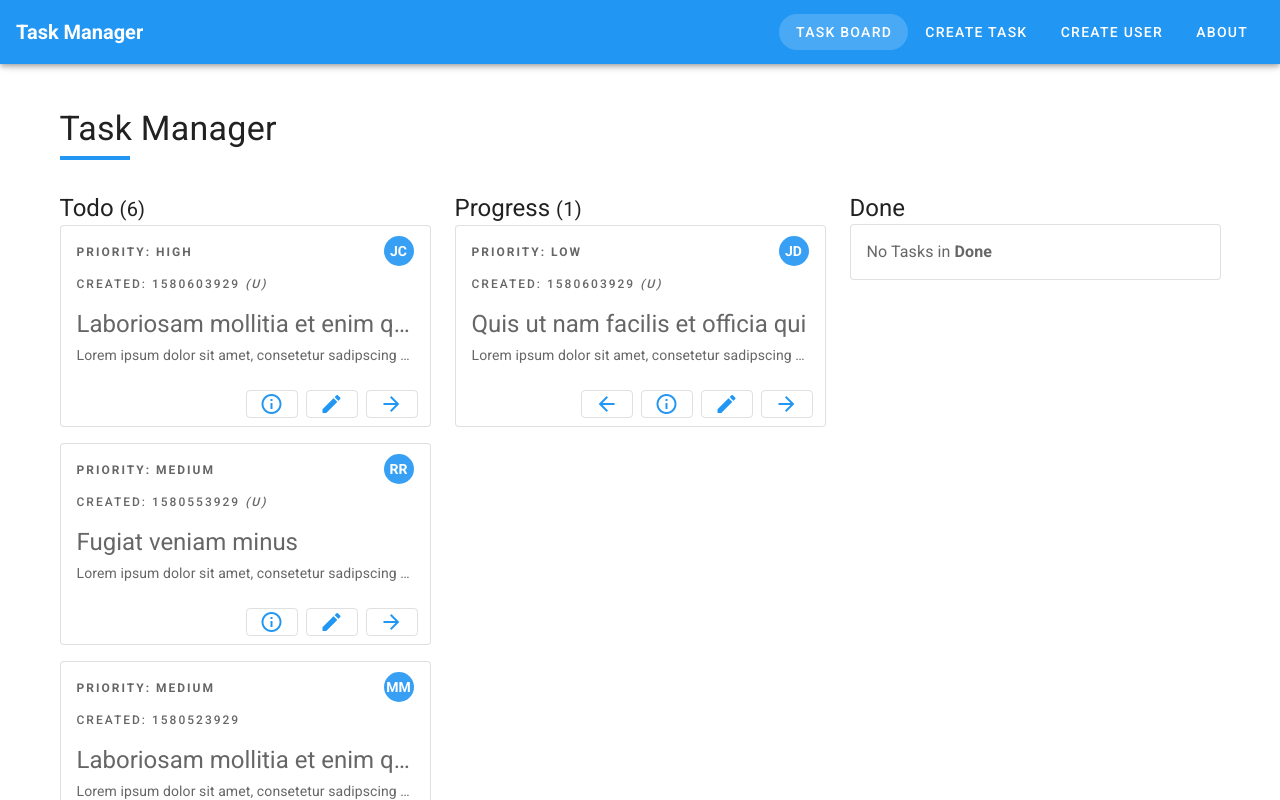
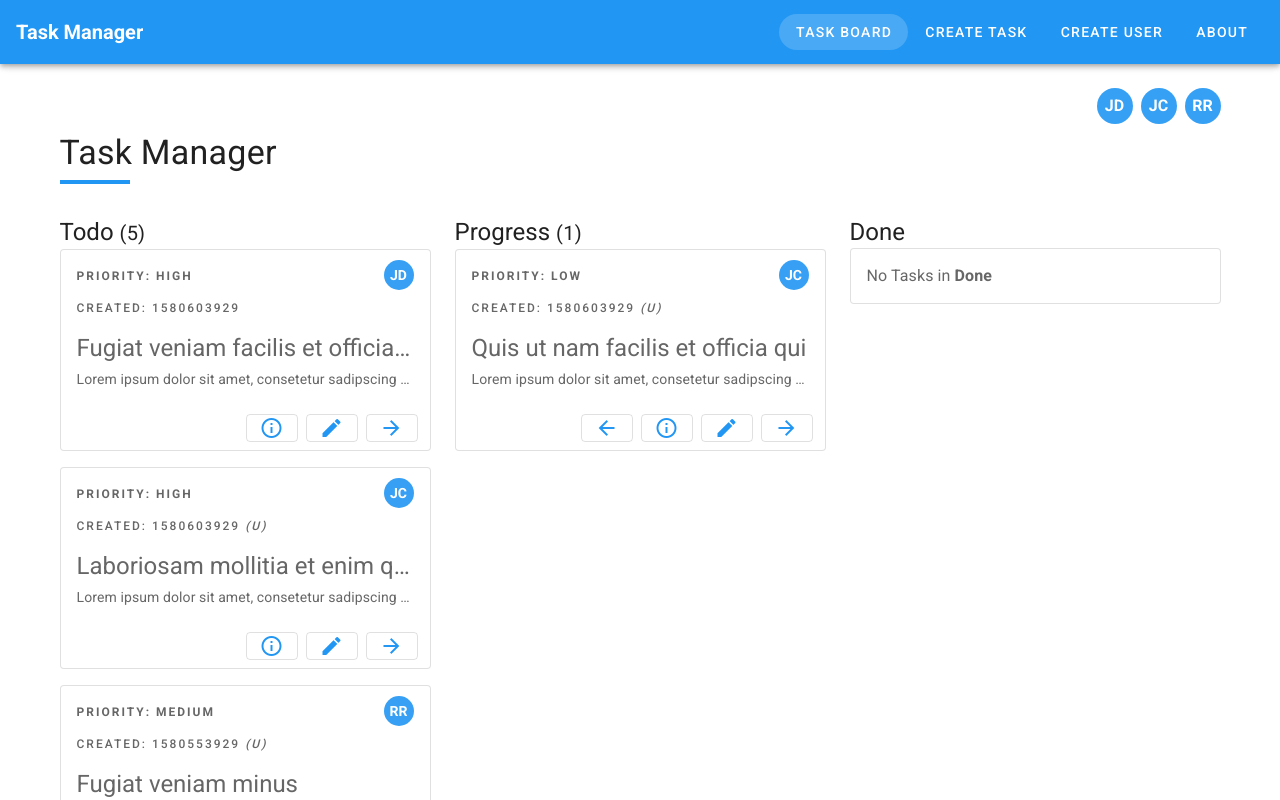
Before and after one commit to ealafryafresena/vue-todo-app, a Vue app: page / in a window 1280 px wide. Shown: the top 800 px of the page. Built offline with nearby package versions, Linux system fonts and the light colour scheme; data requests are answered from the project's data file.

Commit message:
implement create user

```diff
--- a/db.json
+++ b/db.json
@@ -7,7 +7,7 @@
       "status": "todo",
       "createdAt": 1580603929,
       "updatedAt": null,
-      "priority": 3,
+      "priority": 1,
       "userId": 1
     },
     {
@@ -18,7 +18,7 @@
       "createdAt": 1580603929,
       "updatedAt": 1582624614293,
       "priority": 3,
-      "userId": 1
+      "userId": 2
     },
     {
       "id": 3,
@@ -32,16 +32,6 @@
     },
     {
       "id": 4,
-      "title": "Laboriosam mollitia et enim quasi adipisci quia provident illum",
-      "description": "Lorem ipsum dolor sit amet, consetetur sadipscing elitr, sed diam nonumy eirmod tempor invidunt ut labore et dolore magna aliquyam erat, sed diam voluptua. At vero eos et accusam et justo duo dolores et ea rebum.",
-      "status": "todo",
-      "createdAt": 1580523929,
-      "updatedAt": null,
-      "priority": 2,
-      "userId": 4
-    },
-    {
-      "id": 5,
       "title": "Qui ullam ratione quibusdam voluptatem quia omnis",
       "description": "Lorem ipsum dolor sit amet, consetetur sadipscing elitr, sed diam nonumy eirmod tempor invidunt ut labore et dolore magna aliquyam erat, sed diam voluptua. At vero eos et accusam et justo duo dolores et ea rebum.",
       "status": "todo",
@@ -51,7 +41,7 @@
       "userId": 1
     },
     {
-      "id": 6,
+      "id": 5,
       "title": "Laboriosam mollitia et enim quasi adipisci quia provident illum",
       "description": "Lorem ipsum dolor sit amet, consetetur sadipscing elitr, sed diam nonumy eirmod tempor invidunt ut labore et dolore magna aliquyam erat, sed diam voluptua. At vero eos et accusam et justo duo dolores et ea rebum.",
       "status": "todo",
@@ -61,7 +51,7 @@
       "userId": 2
     },
     {
-      "id": 7,
+      "id": 6,
       "title": "Quis ut nam facilis et officia qui",
       "description": "Lorem ipsum dolor sit amet, consetetur sadipscing elitr, sed diam nonumy eirmod tempor invidunt ut labore et dolore magna aliquyam erat, sed diam voluptua. At vero eos et accusam et justo duo dolores et ea rebum.",
       "status": "todo",
@@ -86,11 +76,6 @@
       "id": 3,
       "firstName": "Richard",
       "lastName": "Roe"
-    },
-    {
-      "id": 4,
-      "firstName": "Mary",
-      "lastName": "Major"
     }
   ]
 }
--- a/src/components/TodoItem.vue
+++ b/src/components/TodoItem.vue
@@ -11,18 +11,11 @@
             <i v-if="todo.updatedAt !== null">(U)</i>
           </div>
         </div>
-        <v-tooltip bottom color="#2196f3">
-          <template v-slot:activator="{ on }">
-            <div class="user-initials" v-on="on">
-              <strong>{{ userFullName | fullNameInitials }}</strong>
-            </div>
-          </template>
-          <span>{{ userFullName }}</span>
-        </v-tooltip>
+        <UserInitials :user="userName" :initials-style="initialsStyle" />
       </div>
-      <v-list-item-title class="headline mb-1">{{
-        todo.title
-      }}</v-list-item-title>
+      <v-list-item-title class="headline mb-1">
+        {{ todo.title }}
+      </v-list-item-title>
       <v-list-item-subtitle>
         <span>{{ todo.description }}</span>
         <div
@@ -50,16 +43,23 @@
 </template>
 
 <script>
+import UserInitials from "@/components/UserInitials.vue";
 import TodoItemButton from "@/components/TodoItemButton.vue";
 import priority from "@/filters/priority.js";
 import fullNameInitials from "@/filters/fullNameInitials.js";
 
 export default {
   components: {
+    UserInitials,
     TodoItemButton
   },
   data() {
     return {
+      initialsStyle: {
+        width: "30px",
+        height: "30px",
+        fontSize: "14px"
+      },
       buttons: [
         {
           color: "blue",
@@ -102,8 +102,8 @@ export default {
     moveToStatus() {
       return this.todo.status === "todo" ? "Progress" : "Done";
     },
-    userFullName() {
-      return `${this.todo.firstName} ${this.todo.lastName}`;
+    userName() {
+      return { firstName: this.todo.firstName, lastName: this.todo.lastName };
     }
   },
   methods: {
@@ -134,17 +134,4 @@ export default {
 .placeholder {
   height: 22px;
 }
-
-.user-initials {
-  display: flex;
-  justify-content: center;
-  align-items: center;
-  width: 30px;
-  height: 30px;
-  border-radius: 30px;
-  background-color: rgba(33, 150, 243, 0.9);
-  font-size: 14px;
-  letter-spacing: initial;
-  color: white;
-}
 </style>
--- /dev/null
+++ b/src/components/UserInitials.vue
@@ -0,0 +1,55 @@
+<template>
+  <div>
+    <v-tooltip bottom color="#2196f3">
+      <template v-slot:activator="{ on }">
+        <div
+          class="user-initials d-flex justify-center align-center"
+          v-on="on"
+          :style="{
+            width: initialsStyle.width,
+            height: initialsStyle.height,
+            fontSize: initialsStyle.fontSize
+          }"
+        >
+          <strong>{{ userFullName | fullNameInitials }}</strong>
+        </div>
+      </template>
+      <span>{{ userFullName }}</span>
+    </v-tooltip>
+  </div>
+</template>
+
+<script>
+import fullNameInitials from "@/filters/fullNameInitials.js";
+
+export default {
+  name: "user-initials",
+  props: {
+    user: {
+      type: Object,
+      default: () => {}
+    },
+    initialsStyle: {
+      type: Object,
+      default: () => {}
+    }
+  },
+  computed: {
+    userFullName() {
+      return `${this.user.firstName} ${this.user.lastName}`;
+    }
+  },
+  filters: {
+    fullNameInitials
+  }
+};
+</script>
+
+<style lang="scss" scoped>
+.user-initials {
+  border-radius: 100%;
+  background-color: rgba(33, 150, 243, 0.9);
+  letter-spacing: initial;
+  color: white;
+}
+</style>
--- a/src/filters/fullNameInitials.js
+++ b/src/filters/fullNameInitials.js
@@ -1,6 +1,8 @@
 export default value => {
-  return value
-    .split(" ")
-    .map(n => n[0])
-    .join("");
+  const valueSplitted = value.split(" ");
+  const firstLastWord = [
+    valueSplitted[0],
+    valueSplitted[valueSplitted.length - 1]
+  ];
+  return firstLastWord.map(n => n[0]).join("");
 };
--- a/src/views/TodoCreate.vue
+++ b/src/views/TodoCreate.vue
@@ -2,26 +2,29 @@
   <v-container>
     <v-row class="mt-6" justify="center">
       <v-col cols="12" md="8">
-        <h1 class="display-1 mb-8">Create a Task</h1>
+        <h1 class="display-1 mb-8">Create Task</h1>
         <div class="mt-4 mb-8">
           <v-form v-model="formValidty">
             <v-text-field
-              label="Add a Task Title *"
+              label="Add Task Title *"
               v-model="todo.title"
+              :counter="100"
               outlined
               :rules="titleRules"
               required
             ></v-text-field>
             <v-textarea
+              :counter="500"
+              :rules="descriptionRules"
               outlined
-              label="Add a Task Description"
+              label="Add Task Description"
               v-model="todo.description"
             ></v-textarea>
             <v-select
               :items="selectUser"
               item-text="text"
               item-value="value"
-              label="Select a User *"
+              label="Select User *"
               outlined
               v-model="todo.userId"
               :rules="userRules"
@@ -31,7 +34,7 @@
               :items="selectPriorities"
               item-text="text"
               item-value="value"
-              label="Select a Priority *"
+              label="Select Priority *"
               outlined
               v-model="todo.priority"
               :rules="priorityRules"
@@ -70,9 +73,18 @@ export default {
     return {
       todo: this.createFreshTodoObject(),
       selectPriorities: prioritiesLookUp,
-      titleRules: [value => !!value || "Title is required"],
-      priorityRules: [value => !!value || "Select a Priority"],
-      userRules: [value => !!value || "Select a User"],
+      titleRules: [
+        value => !!value || "Title is required",
+        value =>
+          (value && value.length <= 100) ||
+          "Title must be less than 101 characters"
+      ],
+      descriptionRules: [
+        value =>
+          value.length <= 500 || "Description must be less than 501 characters"
+      ],
+      priorityRules: [value => !!value || "Select Priority"],
+      userRules: [value => !!value || "Select User"],
       formValidty: false
     };
   },
--- a/src/views/TodoDetails.vue
+++ b/src/views/TodoDetails.vue
@@ -21,6 +21,7 @@
                 <br />
                 <strong>Status: {{ todo.status }}</strong>
               </div>
+              <UserInitials :user="userName" :initials-style="initialsStyle" />
             </div>
             <v-list-item-title
               class="headline mb-3"
@@ -48,19 +49,33 @@ export default {
 </script>
 
 <script>
+import UserInitials from "@/components/UserInitials.vue";
 import TodoService from "@/services/TodoService";
 import priority from "@/filters/priority.js";
 import { mapGetters } from "vuex";
 
 export default {
   name: "todo-details",
+  components: {
+    UserInitials
+  },
   props: ["id"],
   data() {
     return {
-      todo: {}
+      todo: {},
+      initialsStyle: {
+        width: "34px",
+        height: "34px",
+        fontSize: "16px"
+      }
     };
   },
-  computed: mapGetters("todos", ["getTodoById"]),
+  computed: {
+    ...mapGetters("todos", ["getTodoById"]),
+    userName() {
+      return { firstName: this.todo.firstName, lastName: this.todo.lastName };
+    }
+  },
   created() {
     this.todo = this.getTodoById(this.id);
   },
--- a/src/views/TodoEdit.vue
+++ b/src/views/TodoEdit.vue
@@ -10,6 +10,7 @@
               v-model="todo.title"
               outlined
               :rules="titleRules"
+              :counter="100"
               clearable
               required
             ></v-text-field>
@@ -17,13 +18,15 @@
               outlined
               label="Description"
               v-model="todo.description"
+              :rules="descriptionRules"
+              :counter="500"
               clearable
             ></v-textarea>
             <v-select
               :items="selectUser"
               item-text="text"
               item-value="value"
-              label="Select a User"
+              label="Select User"
               outlined
               v-model="todo.userId"
             ></v-select>
@@ -31,7 +34,7 @@
               :items="selectPriorities"
               item-text="text"
               item-value="value"
-              label="Select a Priority"
+              label="Select Priority"
               outlined
               v-model="todo.priority"
             ></v-select>
@@ -100,7 +103,16 @@ export default {
       dialog: false,
       selectPriorities: prioritiesLookUp,
       selectStatus: statusLookUp,
-      titleRules: [value => !!value || "Title is required"],
+      titleRules: [
+        value => !!value || "Title is required",
+        value =>
+          (value && value.length <= 100) ||
+          "Title must be less than 101 characters"
+      ],
+      descriptionRules: [
+        value =>
+          value.length <= 500 || "Description must be less than 501 characters"
+      ],
       formValidty: false
     };
   },
--- a/src/views/TodosList.vue
+++ b/src/views/TodosList.vue
@@ -1,6 +1,15 @@
 <template>
   <v-container>
-    <h1 class="display-1 mt-8 mb-8">Task Manager</h1>
+    <div class="user-bar mt-3 d-flex justify-end">
+      <UserInitials
+        class="ml-2"
+        v-for="user in users"
+        :key="user.id"
+        :user="user"
+        :initials-style="initialsStyle"
+      />
+    </div>
+    <h1 class="display-1 mt-2 mb-8">Task Manager</h1>
     <v-row>
       <v-col
         cols="12"
@@ -44,11 +53,21 @@
 
 <script>
 import TodoItem from "@/components/TodoItem.vue";
+import UserInitials from "@/components/UserInitials.vue";
 import { mapGetters, mapActions } from "vuex";
 
 export default {
   name: "todos-list",
-  components: { TodoItem },
+  components: { TodoItem, UserInitials },
+  data() {
+    return {
+      initialsStyle: {
+        width: "36px",
+        height: "36px",
+        fontSize: "16px"
+      }
+    };
+  },
   created() {
     this.fetchUsers();
     this.fetchTodos();
--- a/src/views/UserCreate.vue
+++ b/src/views/UserCreate.vue
@@ -1,8 +1,8 @@
 <template>
   <v-container>
     <v-row class="mt-6" justify="center">
-      <v-col cols="12" md="8">
-        <h1 class="display-1 mb-8">Create a User</h1>
+      <v-col cols="12" md="6" sm="8">
+        <h1 class="display-1 mb-8">Create User</h1>
         <div class="mt-4 mb-8">
           <v-form v-model="formValidty">
             <v-text-field
@@ -50,8 +50,18 @@ export default {
   data() {
     return {
       user: this.createFreshUserObject(),
-      firstNameRules: [value => !!value || "Firstname is required"],
-      lastNameRules: [value => !!value || "Lastname is required"],
+      firstNameRules: [
+        value => !!value || "Firstname is required",
+        value =>
+          (value && value.length <= 15) ||
+          "Firstname must be less than 15 characters"
+      ],
+      lastNameRules: [
+        value => !!value || "Lastname is required",
+        value =>
+          (value && value.length <= 15) ||
+          "Lastname must be less than 15 characters"
+      ],
       formValidty: false
     };
   },
```
